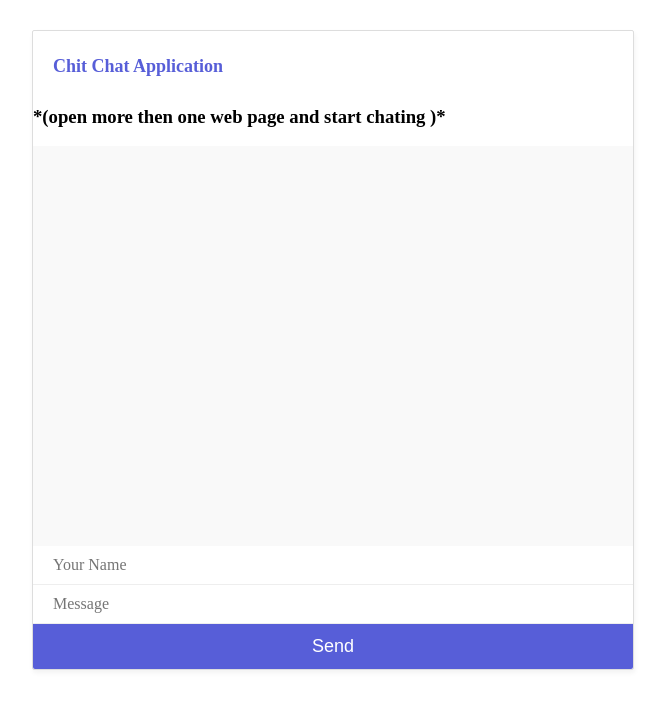
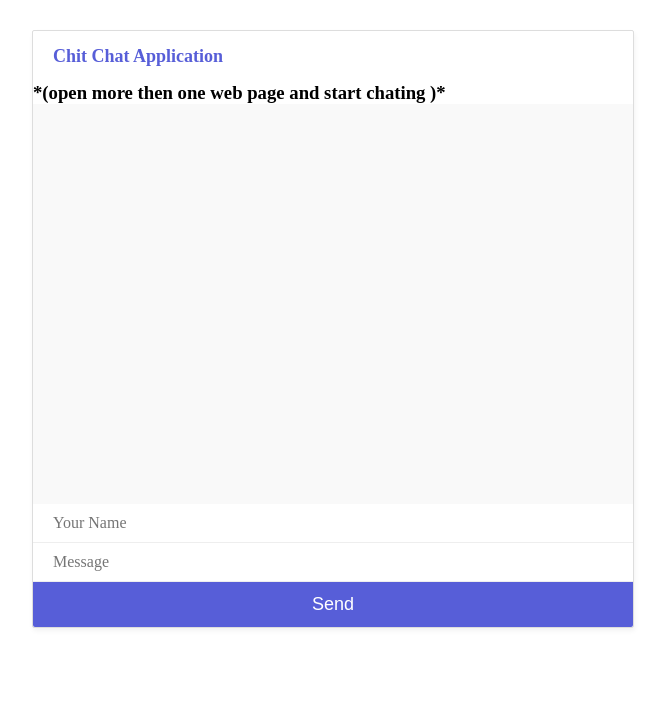
Before and after one commit to pershantgoel/ChatApplication, a website: page public/index.html in a window 1280 px wide. Shown: the whole page, without its empty margins (307-972 px from the left). Drawn offline with nearby package versions, Linux system fonts and the light colour scheme; no server answers.

Commit message:
Application ready

```diff
--- a/public/chat.js
+++ b/public/chat.js
@@ -1,7 +1,10 @@
 //Making connection of client with server
 //This js is running on Frontend
 // io is coming from cdn library of socket that loads on browser frontend
-var socket = io.connect('https://floating-wave-94000.herokuapp.com/');
+window.addEventListener('load' , ()=>{
+    var socket = io.connect('https://floating-wave-94000.herokuapp.com/');
+});
+
 
 //Query DOM
 var message = document.getElementById('message'),
@@ -11,7 +14,6 @@ var message = document.getElementById('message'),
       feedback = document.getElementById('feedback');
 
 //Emit Events
-window.addEventListener('load' , ()=>{
 btn.addEventListener('click' ,function(){
     socket.emit('chat' ,{           //here 'chat' is the name of your msg
         message:message.value,
@@ -19,7 +21,7 @@ btn.addEventListener('click' ,function(){
     });
 
 });
-});
+
 
 //It will emit data
 message.addEventListener('keypress',function(){
--- a/public/styles.css
+++ b/public/styles.css
@@ -4,8 +4,11 @@ body{
 
 h2{
     font-size: 18px;
-    padding: 10px 20px;
+    padding: 0px 20px;
     color: #575ed8;
+}
+h3{
+    margin: 0px;
 }
 
 #mario-chat{
```
